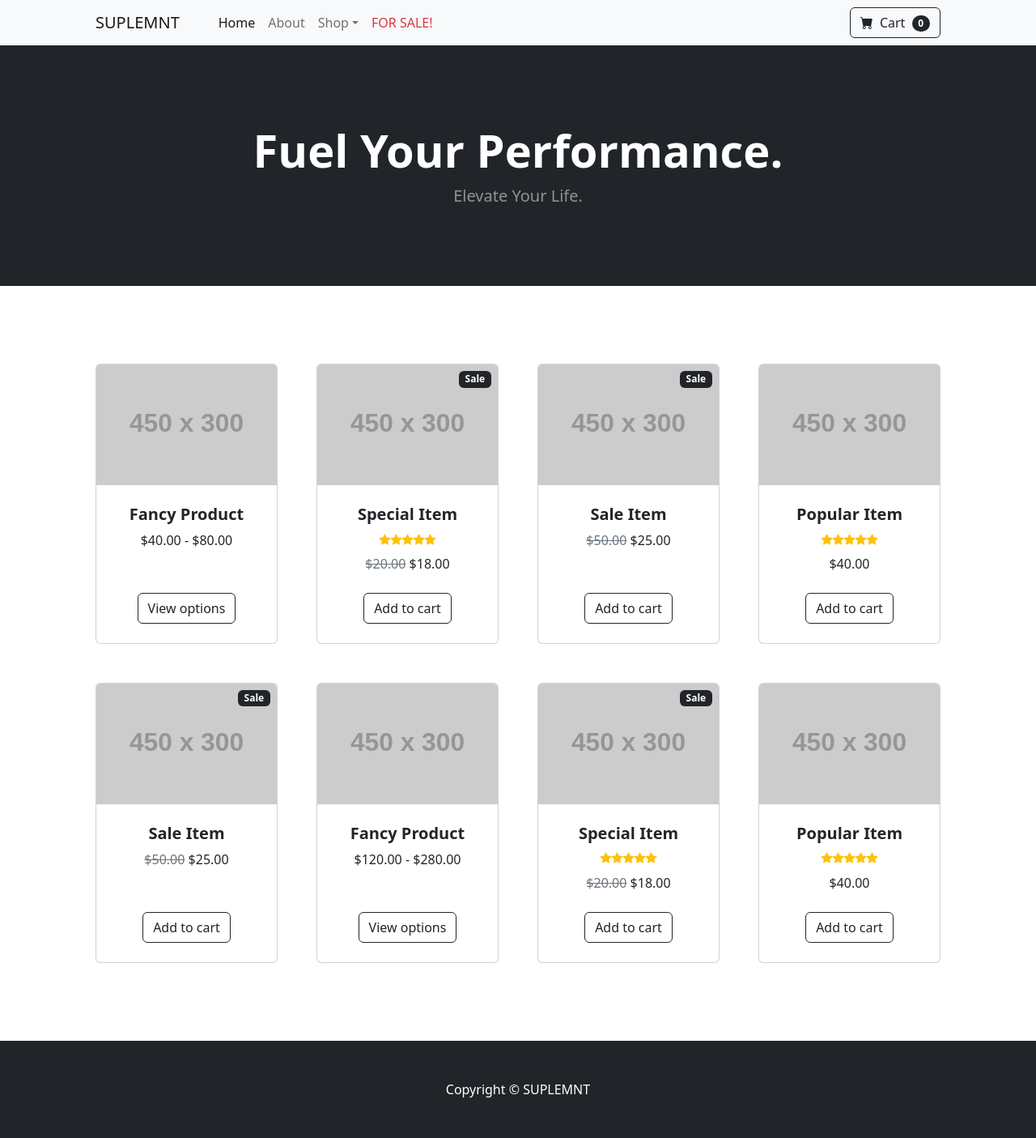
After one commit to tomechava/suplemnt, a Django app: template supplements/templates/home.html in a window 1280 px wide. The commit adds this page. Shown: the whole page at 81% size. Run offline with Django 5.2, Linux system fonts and the light colour scheme; the template is opened without the code that fills it, so the values that code supplies are empty; grey boxes labelled with a size stand in for pictures from a placeholder-image service; some libraries are stand-ins or nearby versions.

Commit message:
about us

```diff
--- a/supplements/templates/base.html
+++ b/supplements/templates/base.html
@@ -1,6 +1,7 @@
 {% load static %}
 <!DOCTYPE html>
 <html lang="en">
+
 <head>
     <meta charset="utf-8" />
     <meta name="viewport" content="width=device-width, initial-scale=1, shrink-to-fit=no" />
@@ -14,25 +15,32 @@
     <!-- Core theme CSS (includes Bootstrap)-->
     <link href="{% static 'css/styles.css' %}" rel="stylesheet" />
 </head>
+
 <body>
     <!-- Navigation-->
     <nav class="navbar navbar-expand-lg navbar-light bg-light">
         <div class="container px-4 px-lg-5">
-                <a class="navbar-brand" href="#!">Start Bootstrap</a>
-                <button class="navbar-toggler" type="button" data-bs-toggle="collapse" data-bs-target="#navbarSupportedContent" aria-controls="navbarSupportedContent" aria-expanded="false" aria-label="Toggle navigation"><span class="navbar-toggler-icon"></span></button>
+            <a class="navbar-brand" href="#!">SUPLEMNT</a>
+            <button class="navbar-toggler" type="button" data-bs-toggle="collapse"
+                data-bs-target="#navbarSupportedContent" aria-controls="navbarSupportedContent" aria-expanded="false"
+                aria-label="Toggle navigation"><span class="navbar-toggler-icon"></span></button>
             <div class="collapse navbar-collapse" id="navbarSupportedContent">
                 <ul class="navbar-nav me-auto mb-2 mb-lg-0 ms-lg-4">
-                        <li class="nav-item"><a class="nav-link active" aria-current="page" href="#!">Home</a></li>
-                        <li class="nav-item"><a class="nav-link" href="#!">About</a></li>
+                    <li class="nav-item"><a class="nav-link active" aria-current="page" href="/">Home</a></li>
+                    <li class="nav-item"><a class="nav-link" href="/about">About</a></li>
                     <li class="nav-item dropdown">
-                            <a class="nav-link dropdown-toggle" id="navbarDropdown" href="#" role="button" data-bs-toggle="dropdown" aria-expanded="false">Shop</a>
+                        <a class="nav-link dropdown-toggle" id="navbarDropdown" href="#" role="button"
+                            data-bs-toggle="dropdown" aria-expanded="false">Shop</a>
                         <ul class="dropdown-menu" aria-labelledby="navbarDropdown">
                             <li><a class="dropdown-item" href="#!">All Products</a></li>
-                                <li><hr class="dropdown-divider" /></li>
+                            <li>
+                                <hr class="dropdown-divider" />
+                            </li>
                             <li><a class="dropdown-item" href="#!">Popular Items</a></li>
                             <li><a class="dropdown-item" href="#!">New Arrivals</a></li>
                         </ul>
                     </li>
+                    <li class="nav-item"><a class="nav-link text-danger" href="#!">FOR SALE!</a></li>
                 </ul>
                 <form class="d-flex">
                     <button class="btn btn-outline-dark" type="submit">
@@ -46,5 +54,16 @@
     </nav>
     {% block content %}
     {% endblock content %}
+    <!-- Footer-->
+    <footer class="py-5 bg-dark">
+        <div class="container">
+            <p class="m-0 text-center text-white">Copyright &copy; SUPLEMNT</p>
+        </div>
+    </footer>
+    <!-- Bootstrap core JS-->
+    <script src="https://cdn.jsdelivr.net/npm/bootstrap@5.2.3/dist/js/bootstrap.bundle.min.js"></script>
+    <!-- Core theme JS-->
+    <script src="js/scripts.js"></script>
 </body>
+
 </html>
--- /dev/null
+++ b/supplements/templates/home.html
@@ -0,0 +1,220 @@
+{% extends 'base.html' %}
+{% load static %}
+{% block content %}
+<!-- Header-->
+<header class="bg-dark py-5">
+    <div class="container px-4 px-lg-5 my-5">
+        <div class="text-center text-white">
+            <h1 class="display-4 fw-bolder">Fuel Your Performance.</h1>
+            <p class="lead fw-normal text-white-50 mb-0">Elevate Your Life.</p>
+        </div>
+    </div>
+</header>
+<!-- Section-->
+<section class="py-5">
+    <div class="container px-4 px-lg-5 mt-5">
+        <div class="row gx-4 gx-lg-5 row-cols-2 row-cols-md-3 row-cols-xl-4 justify-content-center">
+            <div class="col mb-5">
+                <div class="card h-100">
+                    <!-- Product image-->
+                    <img class="card-img-top" src="https://dummyimage.com/450x300/dee2e6/6c757d.jpg" alt="..." />
+                    <!-- Product details-->
+                    <div class="card-body p-4">
+                        <div class="text-center">
+                            <!-- Product name-->
+                            <h5 class="fw-bolder">Fancy Product</h5>
+                            <!-- Product price-->
+                            $40.00 - $80.00
+                        </div>
+                    </div>
+                    <!-- Product actions-->
+                    <div class="card-footer p-4 pt-0 border-top-0 bg-transparent">
+                        <div class="text-center"><a class="btn btn-outline-dark mt-auto" href="#">View options</a></div>
+                    </div>
+                </div>
+            </div>
+            <div class="col mb-5">
+                <div class="card h-100">
+                    <!-- Sale badge-->
+                    <div class="badge bg-dark text-white position-absolute" style="top: 0.5rem; right: 0.5rem">Sale
+                    </div>
+                    <!-- Product image-->
+                    <img class="card-img-top" src="https://dummyimage.com/450x300/dee2e6/6c757d.jpg" alt="..." />
+                    <!-- Product details-->
+                    <div class="card-body p-4">
+                        <div class="text-center">
+                            <!-- Product name-->
+                            <h5 class="fw-bolder">Special Item</h5>
+                            <!-- Product reviews-->
+                            <div class="d-flex justify-content-center small text-warning mb-2">
+                                <div class="bi-star-fill"></div>
+                                <div class="bi-star-fill"></div>
+                                <div class="bi-star-fill"></div>
+                                <div class="bi-star-fill"></div>
+                                <div class="bi-star-fill"></div>
+                            </div>
+                            <!-- Product price-->
+                            <span class="text-muted text-decoration-line-through">$20.00</span>
+                            $18.00
+                        </div>
+                    </div>
+                    <!-- Product actions-->
+                    <div class="card-footer p-4 pt-0 border-top-0 bg-transparent">
+                        <div class="text-center"><a class="btn btn-outline-dark mt-auto" href="#">Add to cart</a></div>
+                    </div>
+                </div>
+            </div>
+            <div class="col mb-5">
+                <div class="card h-100">
+                    <!-- Sale badge-->
+                    <div class="badge bg-dark text-white position-absolute" style="top: 0.5rem; right: 0.5rem">Sale
+                    </div>
+                    <!-- Product image-->
+                    <img class="card-img-top" src="https://dummyimage.com/450x300/dee2e6/6c757d.jpg" alt="..." />
+                    <!-- Product details-->
+                    <div class="card-body p-4">
+                        <div class="text-center">
+                            <!-- Product name-->
+                            <h5 class="fw-bolder">Sale Item</h5>
+                            <!-- Product price-->
+                            <span class="text-muted text-decoration-line-through">$50.00</span>
+                            $25.00
+                        </div>
+                    </div>
+                    <!-- Product actions-->
+                    <div class="card-footer p-4 pt-0 border-top-0 bg-transparent">
+                        <div class="text-center"><a class="btn btn-outline-dark mt-auto" href="#">Add to cart</a></div>
+                    </div>
+                </div>
+            </div>
+            <div class="col mb-5">
+                <div class="card h-100">
+                    <!-- Product image-->
+                    <img class="card-img-top" src="https://dummyimage.com/450x300/dee2e6/6c757d.jpg" alt="..." />
+                    <!-- Product details-->
+                    <div class="card-body p-4">
+                        <div class="text-center">
+                            <!-- Product name-->
+                            <h5 class="fw-bolder">Popular Item</h5>
+                            <!-- Product reviews-->
+                            <div class="d-flex justify-content-center small text-warning mb-2">
+                                <div class="bi-star-fill"></div>
+                                <div class="bi-star-fill"></div>
+                                <div class="bi-star-fill"></div>
+                                <div class="bi-star-fill"></div>
+                                <div class="bi-star-fill"></div>
+                            </div>
+                            <!-- Product price-->
+                            $40.00
+                        </div>
+                    </div>
+                    <!-- Product actions-->
+                    <div class="card-footer p-4 pt-0 border-top-0 bg-transparent">
+                        <div class="text-center"><a class="btn btn-outline-dark mt-auto" href="#">Add to cart</a></div>
+                    </div>
+                </div>
+            </div>
+            <div class="col mb-5">
+                <div class="card h-100">
+                    <!-- Sale badge-->
+                    <div class="badge bg-dark text-white position-absolute" style="top: 0.5rem; right: 0.5rem">Sale
+                    </div>
+                    <!-- Product image-->
+                    <img class="card-img-top" src="https://dummyimage.com/450x300/dee2e6/6c757d.jpg" alt="..." />
+                    <!-- Product details-->
+                    <div class="card-body p-4">
+                        <div class="text-center">
+                            <!-- Product name-->
+                            <h5 class="fw-bolder">Sale Item</h5>
+                            <!-- Product price-->
+                            <span class="text-muted text-decoration-line-through">$50.00</span>
+                            $25.00
+                        </div>
+                    </div>
+                    <!-- Product actions-->
+                    <div class="card-footer p-4 pt-0 border-top-0 bg-transparent">
+                        <div class="text-center"><a class="btn btn-outline-dark mt-auto" href="#">Add to cart</a></div>
+                    </div>
+                </div>
+            </div>
+            <div class="col mb-5">
+                <div class="card h-100">
+                    <!-- Product image-->
+                    <img class="card-img-top" src="https://dummyimage.com/450x300/dee2e6/6c757d.jpg" alt="..." />
+                    <!-- Product details-->
+                    <div class="card-body p-4">
+                        <div class="text-center">
+                            <!-- Product name-->
+                            <h5 class="fw-bolder">Fancy Product</h5>
+                            <!-- Product price-->
+                            $120.00 - $280.00
+                        </div>
+                    </div>
+                    <!-- Product actions-->
+                    <div class="card-footer p-4 pt-0 border-top-0 bg-transparent">
+                        <div class="text-center"><a class="btn btn-outline-dark mt-auto" href="#">View options</a></div>
+                    </div>
+                </div>
+            </div>
+            <div class="col mb-5">
+                <div class="card h-100">
+                    <!-- Sale badge-->
+                    <div class="badge bg-dark text-white position-absolute" style="top: 0.5rem; right: 0.5rem">Sale
+                    </div>
+                    <!-- Product image-->
+                    <img class="card-img-top" src="https://dummyimage.com/450x300/dee2e6/6c757d.jpg" alt="..." />
+                    <!-- Product details-->
+                    <div class="card-body p-4">
+                        <div class="text-center">
+                            <!-- Product name-->
+                            <h5 class="fw-bolder">Special Item</h5>
+                            <!-- Product reviews-->
+                            <div class="d-flex justify-content-center small text-warning mb-2">
+                                <div class="bi-star-fill"></div>
+                                <div class="bi-star-fill"></div>
+                                <div class="bi-star-fill"></div>
+                                <div class="bi-star-fill"></div>
+                                <div class="bi-star-fill"></div>
+                            </div>
+                            <!-- Product price-->
+                            <span class="text-muted text-decoration-line-through">$20.00</span>
+                            $18.00
+                        </div>
+                    </div>
+                    <!-- Product actions-->
+                    <div class="card-footer p-4 pt-0 border-top-0 bg-transparent">
+                        <div class="text-center"><a class="btn btn-outline-dark mt-auto" href="#">Add to cart</a></div>
+                    </div>
+                </div>
+            </div>
+            <div class="col mb-5">
+                <div class="card h-100">
+                    <!-- Product image-->
+                    <img class="card-img-top" src="https://dummyimage.com/450x300/dee2e6/6c757d.jpg" alt="..." />
+                    <!-- Product details-->
+                    <div class="card-body p-4">
+                        <div class="text-center">
+                            <!-- Product name-->
+                            <h5 class="fw-bolder">Popular Item</h5>
+                            <!-- Product reviews-->
+                            <div class="d-flex justify-content-center small text-warning mb-2">
+                                <div class="bi-star-fill"></div>
+                                <div class="bi-star-fill"></div>
+                                <div class="bi-star-fill"></div>
+                                <div class="bi-star-fill"></div>
+                                <div class="bi-star-fill"></div>
+                            </div>
+                            <!-- Product price-->
+                            $40.00
+                        </div>
+                    </div>
+                    <!-- Product actions-->
+                    <div class="card-footer p-4 pt-0 border-top-0 bg-transparent">
+                        <div class="text-center"><a class="btn btn-outline-dark mt-auto" href="#">Add to cart</a></div>
+                    </div>
+                </div>
+            </div>
+        </div>
+    </div>
+</section>
+{% endblock content %}
--- /dev/null
+++ b/supplements/templates/supplements/product.html
@@ -0,0 +1,5 @@
+{% extends 'base.html' %}
+{% load static %}
+{% block content %}
+
+{% endblock content %}
--- /dev/null
+++ b/supplements/templates/supplements/product_edit.html
@@ -0,0 +1,5 @@
+{% extends 'base.html' %}
+{% load static %}
+{% block content %}
+
+{% endblock content %}
--- /dev/null
+++ b/supplements/templates/supplements/product_index.html
@@ -0,0 +1,5 @@
+{% extends 'base.html' %}
+{% load static %}
+{% block content %}
+
+{% endblock content %}
--- a/supplements/urls.py
+++ b/supplements/urls.py
@@ -1,6 +1,7 @@
 from django.urls import path
-from .views import (HomePageView)
+from .views import (HomePageView, AboutView)
 
 urlpatterns = [
     path('', HomePageView.as_view(), name="home"),
+    path('about', AboutView.as_view(), name="about")
 ]
```
Also changed, not shown: supplements/templates/about.html (renamed from supplements/templates/supplements/home.html, +3 -14 lines), supplements/views.py (+25 -1 lines). Lines whose indentation alone changed are shown as unchanged.
